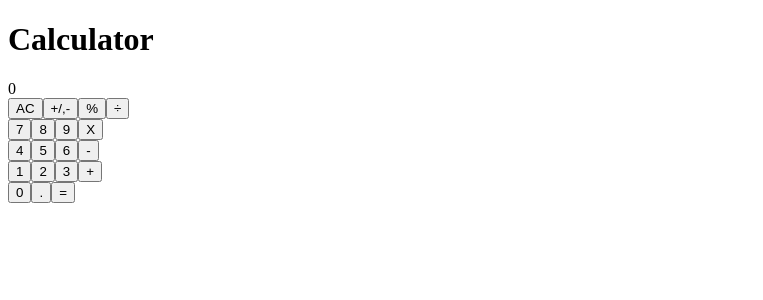
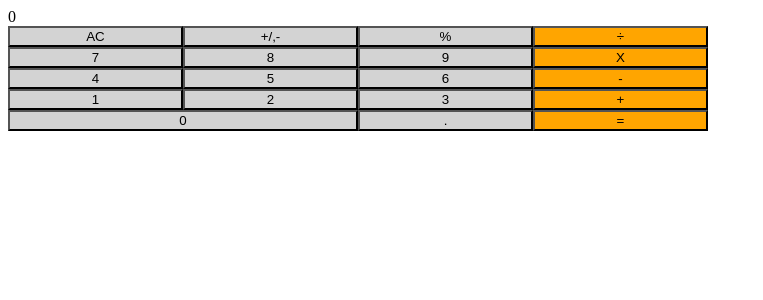
Before and after one commit to voscarmv/calculator, a React (Create React App) app: page / in a window 1280 px wide. Shown: the top 300 px of the page, without its empty margins (0-763 px from the left). Built offline with nearby package versions, Linux system fonts and the light colour scheme.

Commit message:
Finished styling button width and colors and some positioning.

```diff
--- /dev/null
+++ b/src/components/App.css
@@ -0,0 +1,31 @@
+body {
+  background-color: white;
+}
+
+.App {
+  display: flex;
+  flex-direction: column;
+  width: 700px;
+}
+
+.ButtonPanel {
+  display: flex;
+  width: 100%;
+  flex-direction: column;
+}
+
+.orange {
+  background-color: orange;
+}
+
+.lightgray {
+  background-color: lightgray;
+}
+
+.small {
+  width: 25%;
+}
+
+.large {
+  width: 50%;
+}
--- a/src/components/App.js
+++ b/src/components/App.js
@@ -1,11 +1,11 @@
 import React from 'react';
 import Display from './Display';
 import ButtonPanel from './ButtonPanel';
+import './App.css';
 
 function App() {
   return (
     <div className="App">
-      <h1>Calculator</h1>
       <Display />
       <ButtonPanel />
     </div>
--- a/src/components/Button.js
+++ b/src/components/Button.js
@@ -1,14 +1,21 @@
 import React from 'react';
 import PropTypes from 'prop-types';
 
-const Button = ({ ButtonName }) => (
-  <button type="button">
+const Button = ({ ButtonName, color, wide }) => (
+  <button type="button" className={`${color ? 'lightgray' : 'orange'} ${wide ? 'large' : 'small'}`}>
     {ButtonName}
   </button>
 );
 
+Button.defaultProps = {
+  color: false,
+  wide: false,
+};
+
 Button.propTypes = {
   ButtonName: PropTypes.string.isRequired,
+  color: PropTypes.bool,
+  wide: PropTypes.bool,
 };
 
 export default Button;
--- a/src/components/ButtonPanel.js
+++ b/src/components/ButtonPanel.js
@@ -4,35 +4,112 @@ import Button from './Button';
 const buttonGroups = [
   {
     name: 'group1',
-    buttons: ['AC', '+/,-', '%', '÷'],
+    buttons: [
+      {
+        name: 'AC',
+        color: true,
+      },
+      {
+        name: '+/,-',
+        color: true,
+      },
+      {
+        name: '%',
+        color: true,
+      },
+      {
+        name: '÷',
+      },
+    ],
   },
   {
     name: 'group2',
-    buttons: ['7', '8', '9', 'X'],
+    buttons: [
+      {
+        name: '7',
+        color: true,
+      },
+      {
+        name: '8',
+        color: true,
+      },
+      {
+        name: '9',
+        color: true,
+      },
+      {
+        name: 'X',
+      },
+    ],
   },
   {
     name: 'group3',
-    buttons: ['4', '5', '6', '-'],
+    buttons: [
+      {
+        name: '4',
+        color: true,
+      },
+      {
+        name: '5',
+        color: true,
+      },
+      {
+        name: '6',
+        color: true,
+      },
+      {
+        name: '-',
+      },
+    ],
   },
   {
     name: 'group4',
-    buttons: ['1', '2', '3', '+'],
+    buttons: [
+      {
+        name: '1',
+        color: true,
+      },
+      {
+        name: '2',
+        color: true,
+      },
+      {
+        name: '3',
+        color: true,
+      },
+      {
+        name: '+',
+      },
+    ],
   },
   {
     name: 'group5',
-    buttons: ['0', '.', '='],
+    buttons: [
+      {
+        name: '0',
+        wide: true,
+        color: true,
+      },
+      {
+        name: '.',
+        color: true,
+      },
+      {
+        name: '=',
+      },
+    ],
   },
 ];
 
 const ButtonPanel = () => (
-  <div>
+  <div className="ButtonPanel">
     {
       buttonGroups.map(
         g => (
           <div className={g.name} key={g.id}>
             {
               g.buttons.map(
-                b => <Button ButtonName={b} key={b.id} />,
+                b => <Button ButtonName={b.name} color={b.color} wide={b.wide} key={b.id} />,
               )
             }
           </div>
--- a/src/index.css
+++ /dev/null
@@ -1,3 +0,0 @@
-body {
-  background-color: white;
-}
```
